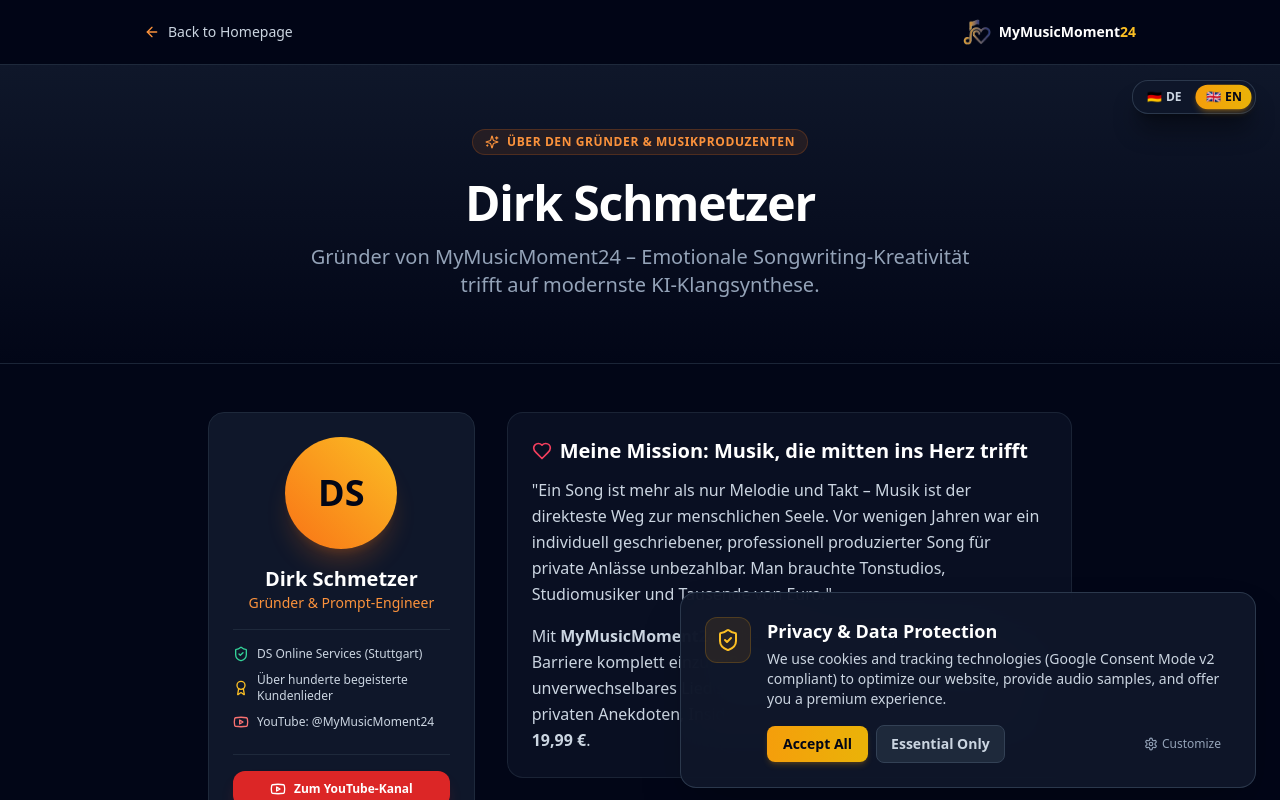
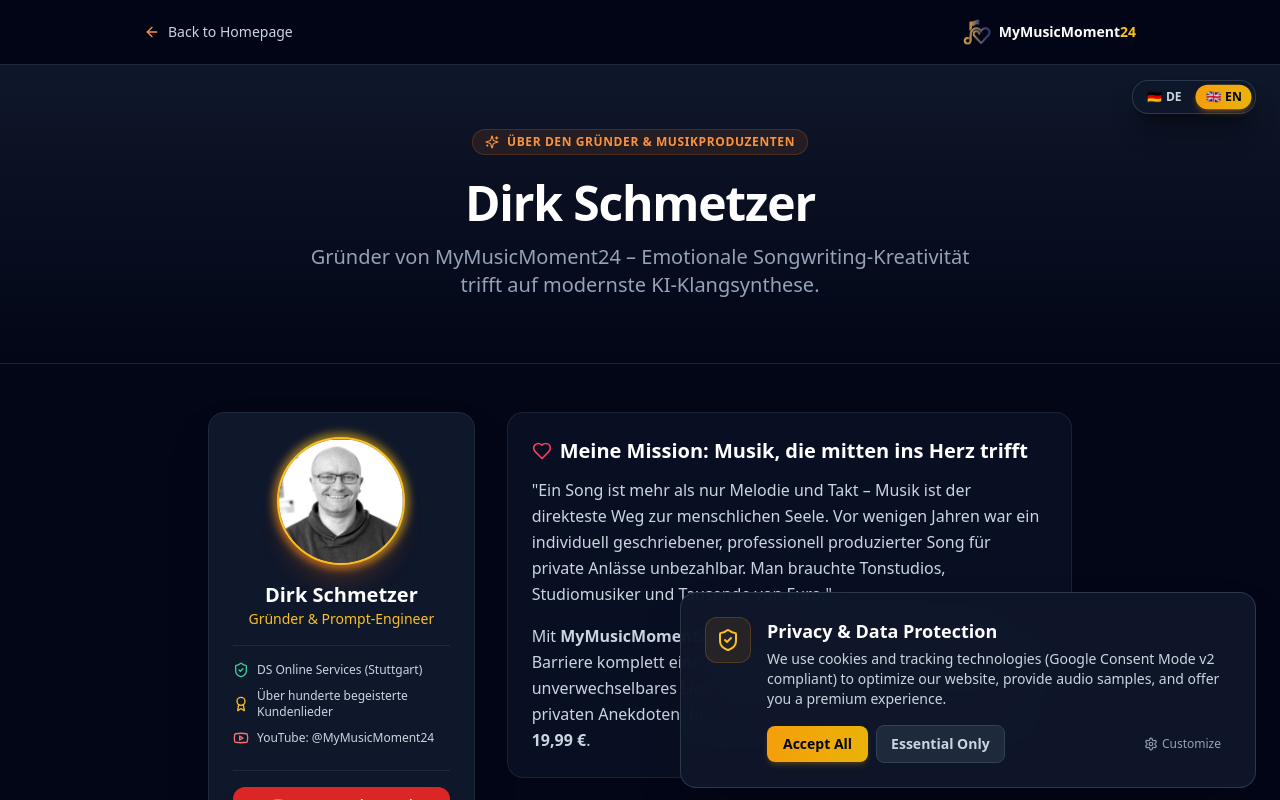
Before and after one commit to dirkonlineservices/mymusicmoment24, a React (Vite) app: page / in a window 1280 px wide. Both pictures are taken after a click on the button "About Us". Shown: the top 800 px of the page. Built offline with nearby package versions, Linux system fonts and the light colour scheme.

Commit message:
feat: add real portrait photograph of founder Dirk Schmetzer to author page and schema

```diff
--- a/src/components/SchemaJsonLd.jsx
+++ b/src/components/SchemaJsonLd.jsx
@@ -42,6 +42,7 @@
         "@type": "Person",
         name: "Dirk Schmetzer",
         jobTitle: "Gründer & Musikproduzent",
+        image: "https://www.mymusicmoment24.de/images/dirk-schmetzer.png",
         sameAs: [
           "https://www.mymusicmoment24.de/autor-dirk-schmetzer",
           "https://www.youtube.com/@MyMusicMoment24"
--- a/src/views/AuthorPage.jsx
+++ b/src/views/AuthorPage.jsx
@@ -52,12 +52,17 @@
       <main className="max-w-4xl mx-auto px-4 py-12">
         <div className="grid grid-cols-1 md:grid-cols-3 gap-8 mb-12">
           {/* Profile Card */}
-          <div className="bg-slate-900 border border-slate-800 rounded-2xl p-6 text-center h-fit">
-            <div className="w-28 h-28 mx-auto rounded-full bg-gradient-to-tr from-orange-500 to-amber-400 flex items-center justify-center text-4xl font-black text-slate-950 shadow-xl shadow-orange-500/20 mb-4">
-              DS
+          <div className="bg-slate-900 border border-slate-800 rounded-2xl p-6 text-center h-fit shadow-2xl">
+            <div className="relative w-32 h-32 mx-auto mb-4 group">
+              <div className="absolute -inset-1 bg-gradient-to-tr from-orange-500 via-amber-400 to-yellow-500 rounded-full blur-sm opacity-60 group-hover:opacity-100 transition duration-300"></div>
+              <img
+                src="/images/dirk-schmetzer.png"
+                alt="Dirk Schmetzer – Gründer & Musikproduzent bei MyMusicMoment24"
+                className="relative w-32 h-32 rounded-full object-cover border-2 border-amber-400 shadow-xl shadow-orange-500/20"
+              />
             </div>
             <h2 className="text-xl font-bold text-white">Dirk Schmetzer</h2>
-            <p className="text-sm text-orange-400 font-medium mb-4">Gründer &amp; Prompt-Engineer</p>
+            <p className="text-sm text-amber-400 font-medium mb-4">Gründer &amp; Prompt-Engineer</p>
 
             <div className="flex flex-col gap-2.5 text-left text-xs text-slate-300 border-t border-slate-800 pt-4">
               <div className="flex items-center gap-2">
```
Also changed, not shown: public/images/dirk-schmetzer.png (added).
